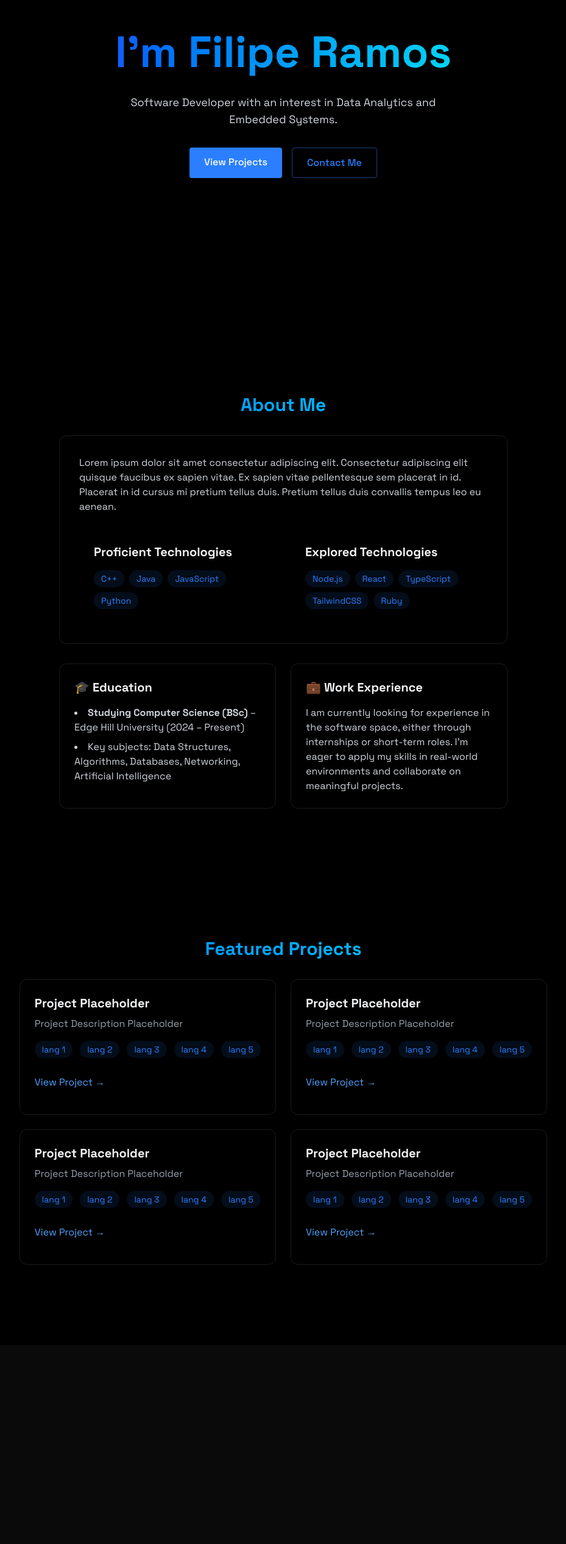
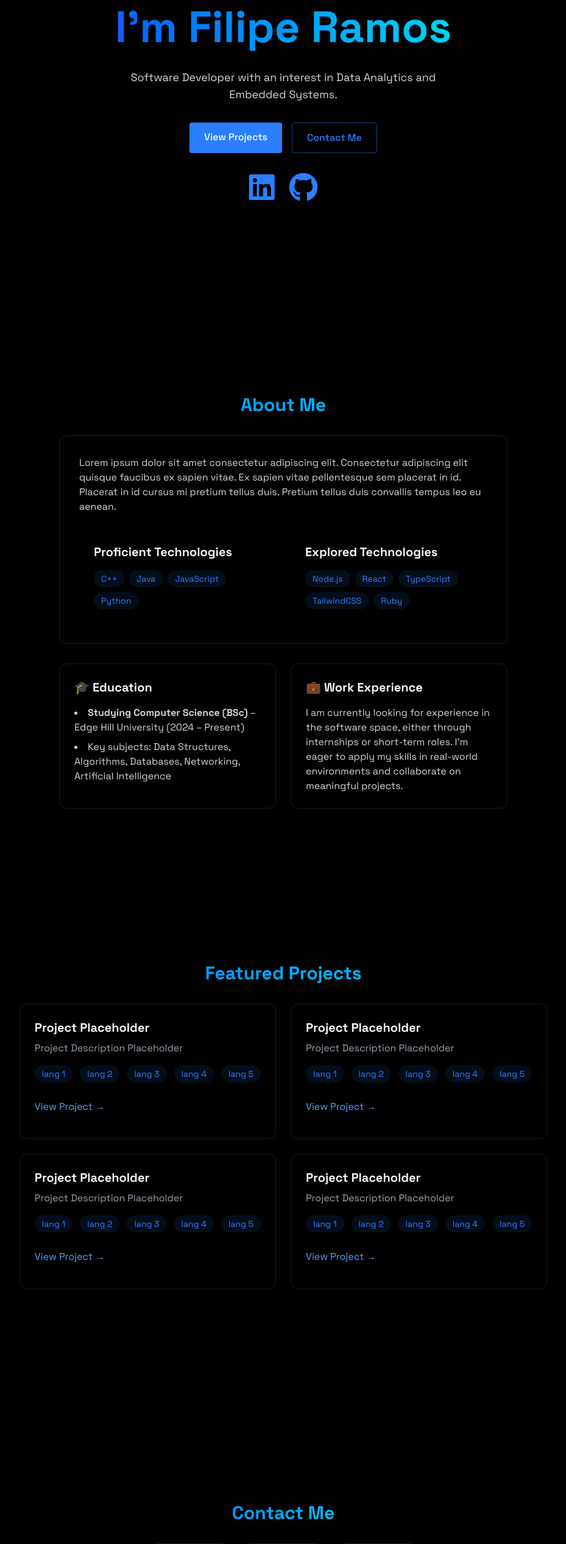
Before and after one commit to Dialexy/Dialexy.github.io, a React (Vite) app: page / in a window 1280 px wide. Shown: the part 234-2766 px from the top of the page at 61% size, without its empty margins (175-1104 px from the left). Before the commit the page ends 2440 px from the top, so only its background shows below. Built offline with nearby package versions, Linux system fonts and the light colour scheme.

Commit message:
Website Finished Final Commit (Updates over time)

```diff
--- a/index.html
+++ b/index.html
@@ -6,8 +6,12 @@
     <link rel="preconnect" href="https://fonts.googleapis.com" />
     <link rel="preconnect" href="https://fonts.gstatic.com" crossorigin />
     <link href="https://fonts.googleapis.com/css2?family=Space+Grotesk:wght@300..700&display=swap" rel="stylesheet" />
+    <link
+      rel="stylesheet"
+      href="https://cdnjs.cloudflare.com/ajax/libs/font-awesome/6.0.0-beta3/css/all.min.css"
+    />
     <meta name="viewport" content="width=device-width, initial-scale=1.0" />
-    <title>Vite + React</title>
+    <title> Filipe Ramos </title>
   </head>
   <body>
     <div id="root"></div>
--- a/package.json
+++ b/package.json
@@ -15,9 +15,11 @@
   "dependencies": {
     "@tailwindcss/vite": "^4.1.4",
     "email-js": "^2.0.3",
+    "font-awesome": "^4.7.0",
     "lucide-react": "^0.503.0",
     "react": "^19.0.0",
     "react-dom": "^19.0.0",
+    "react-icons": "^5.5.0",
     "tailwindcss": "^4.1.4"
   },
   "devDependencies": {
--- a/src/App.jsx
+++ b/src/App.jsx
@@ -6,6 +6,7 @@ import { Home } from "./components/sections/Home.jsx";
 import { MobileMenu } from "./components/MobileMenu.jsx";
 import { About } from "./components/sections/About.jsx";
 import { Projects } from "./components/sections/Projects.jsx";
+import Contact from "./components/sections/Contact.jsx";
 import "./index.css";
 
 function App() {
@@ -25,6 +26,7 @@ function App() {
         <Home />
         <About />
         <Projects />
+        <Contact />
       </div>
     </>
   );
--- /dev/null
+++ b/src/components/sections/Contact.jsx
@@ -0,0 +1,51 @@
+import React from "react";
+import { FaDiscord, FaEnvelope, FaInstagram } from "react-icons/fa";
+import { RevealOnScroll } from "../RevealOnScroll";
+
+export default function Contact() {
+  const contacts = [
+    {
+      icon: <FaEnvelope className="text-3xl text-white" />,
+      link: "mailto:filiperamos212@gmail.com",
+    },
+    {
+      icon: <FaInstagram className="text-3xl text-white" />,
+      link: "https://instagram.com/filipramos_",
+    },
+    {
+      icon: <FaDiscord className="text-3xl text-white" />,
+      link: "https://discord.com/users/Dialexy",
+    },
+  ];
+
+  return (
+    <section
+      id="contact"
+      className="min-h-screen flex items-center justify-center pt-0 pb-20"
+    >
+      <RevealOnScroll>
+        <div className="max-w-3xl mx-auto px-4 text-center">
+          <h2 className="text-3xl font-bold mb-8 bg-gradient-to-r from-blue-500 to-cyan-400 bg-clip-text text-transparent">
+            Contact Me
+          </h2>
+
+          <div className="grid grid-cols-1 sm:grid-cols-3 gap-6">
+            {contacts.map((item, idx) => (
+              <a
+                key={idx}
+                href={item.link}
+                target="_blank"
+                rel="noopener noreferrer"
+                className="flex flex-col items-center justify-center p-8 rounded-xl border border-white/10 hover:-translate-y-1 transition-all"
+              >
+                <div className="inline-flex items-center justify-center w-16 h-16 bg-gray-800 rounded-full mb-2">
+                  {item.icon}
+                </div>
+              </a>
+            ))}
+          </div>
+        </div>
+      </RevealOnScroll>
+    </section>
+  );
+}
--- a/src/components/sections/Home.jsx
+++ b/src/components/sections/Home.jsx
@@ -28,6 +28,24 @@ export const Home = () => {
               Contact Me
             </a>
           </div>
+          <div className="flex justify-center space-x-6 mt-8">
+            <a
+              href="https://www.linkedin.com/in/filipearamos/"
+              target="_blank"
+              rel="noopener noreferrer"
+              className="text-blue-500 hover:text-blue-700 text-5xl transitison-all duration-200"
+            >
+              <i className="fab fa-linkedin"></i>
+            </a>
+            <a
+              href="https://github.com/Dialexy"
+              target="_blank"
+              rel="noopener noreferrer"
+              className="text-blue-500 hover:text-blue-700 text-5xl transition-all duration-200"
+            >
+              <i className="fab fa-github"></i>
+            </a>
+          </div>
         </div>
       </RevealOnScroll>
     </section>
--- a/src/components/sections/Projects.jsx
+++ b/src/components/sections/Projects.jsx
@@ -11,7 +11,7 @@ export const Projects = () => {
   return (
     <section
       id="projects"
-      className="min-h-screen flex items-center justify-center py-20"
+      className="min-h-screen flex items-center justify-center py-20 pb-0"
     >
       <RevealOnScroll>
         <div className="max-w-5xl mx-auto px-4">
```
Also changed, not shown: 1 other file (tests, documents, lock files or other folders).
